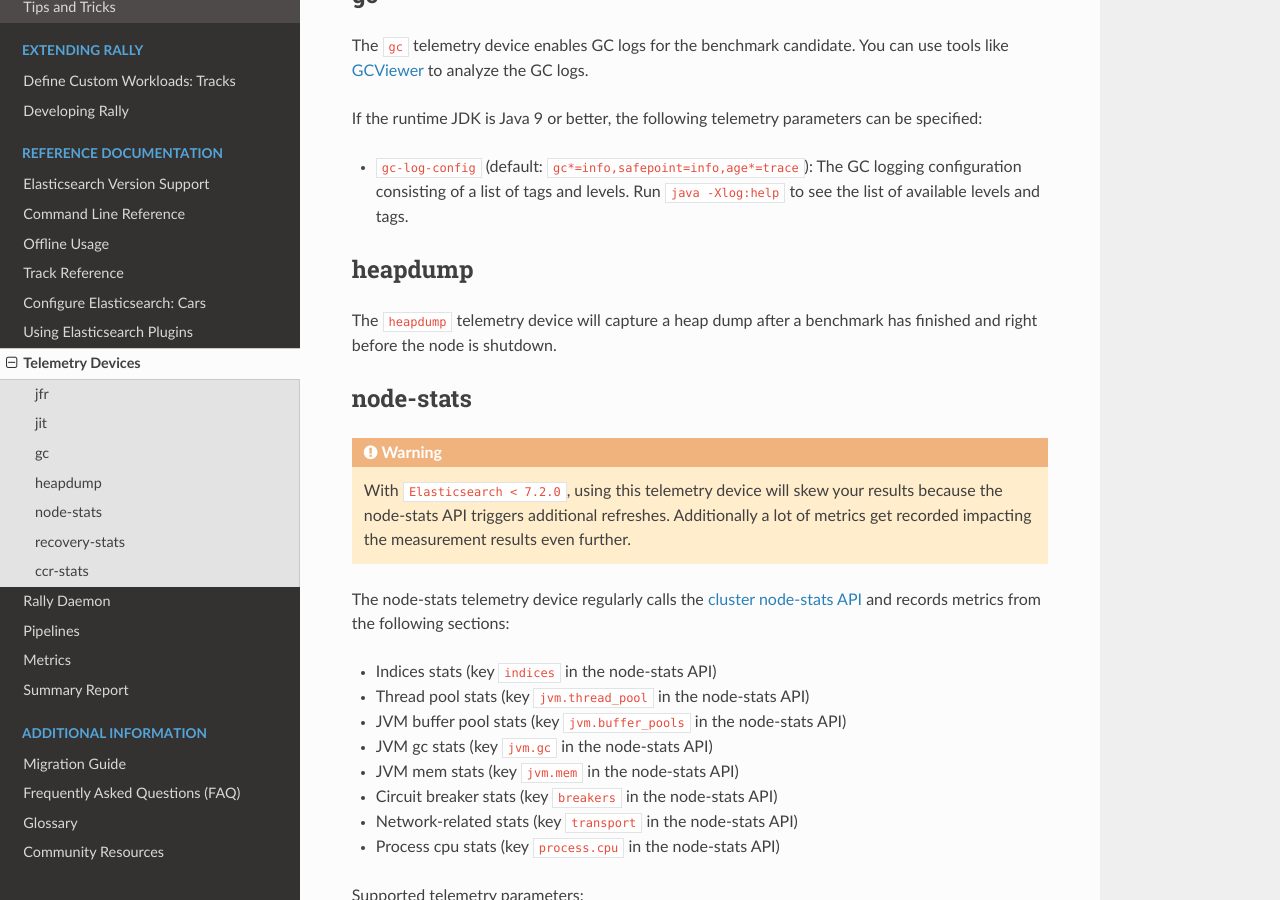
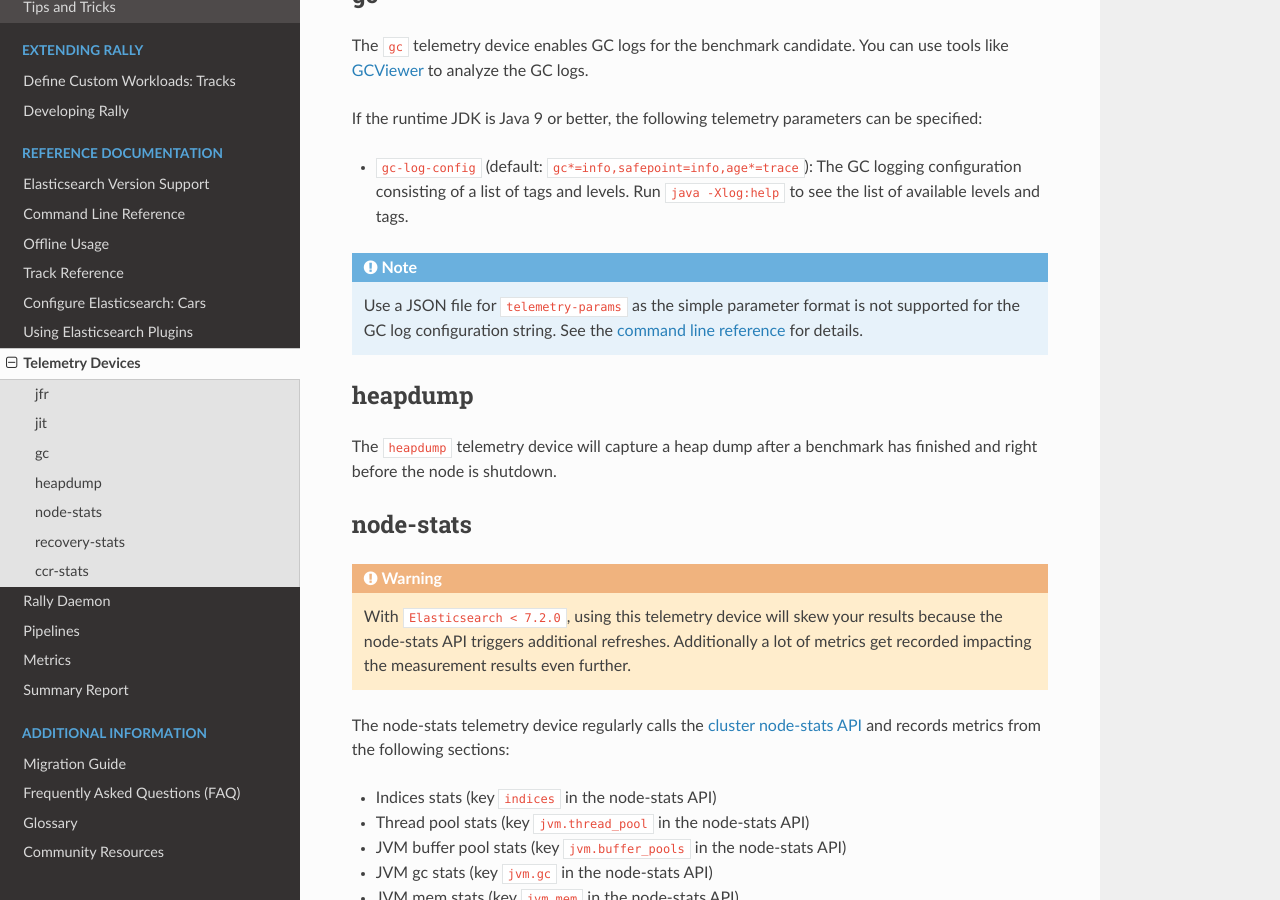
Before and after one commit to elastic/rally, a Sphinx documentation site: the page built from docs/telemetry.rst, in a window 1280 px wide and 900 px high, scrolled down 2187 px. Built offline with Sphinx 7.4.7 and the Read the Docs theme 2.0.0, drawn with Linux system fonts in a browser that asks for light colours.

Commit message:
Add clarifying note

```diff
--- a/docs/telemetry.rst
+++ b/docs/telemetry.rst
@@ -71,6 +71,11 @@
 
 * ``gc-log-config`` (default: ``gc*=info,safepoint=info,age*=trace``): The GC logging configuration consisting of a list of tags and levels. Run ``java -Xlog:help`` to see the list of available levels and tags.
 
+
+.. note::
+
+    Use a JSON file for ``telemetry-params`` as the simple parameter format is not supported for the GC log configuration string. See the :ref:`command line reference <clr_telemetry_params>` for details.
+
 heapdump
 --------
 
```
